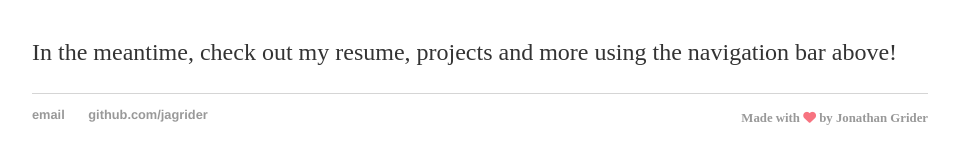
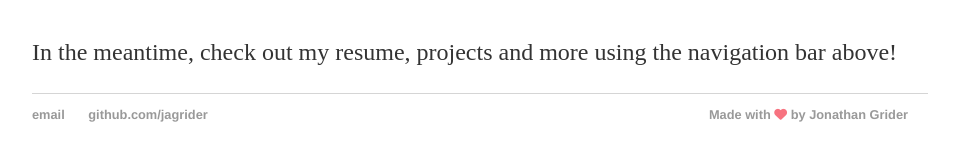
Before and after one commit to jagrider/jagrider.github.io, a Jekyll site: the page built from index.html, in a window 1280 px wide. Shown: the part 296-460 px from the top of the page, without its empty margins (160-1117 px from the left). Built offline with Jekyll 4.4.1, drawn with Linux system fonts in a browser that asks for light colours; nearby versions of some CDN libraries.

Commit message:
updated footer css and template

```diff
--- a/_layouts/default.html
+++ b/_layouts/default.html
@@ -31,7 +31,9 @@
 						</ul>
 
 						<div class="footer-right">
-							<h4><a href="/about">Made with <i class="fa fa-heart faa-pulse animated"></i> by Jonathan Grider</a></h4>
+							<ul>
+								<li class="right-heart"><a href="/about">Made with <i class="fa fa-heart faa-pulse animated"></i> by Jonathan Grider</a></li>
+							</ul>
 						</div>
 
 					</div>
--- a/css/main.css
+++ b/css/main.css
@@ -35,22 +35,11 @@
 
 .footer-left {
   float: left;
-  color: #aaa;
 }
 
 .footer-right {
   top: 2px;
   float: right;
-}
-
-.footer {
-  background-color: #555;
-  color: #aaa;
-}
-
-.footer h4 {
-  color: #aaa;
-
 }
 
 .fa-heart {
```
